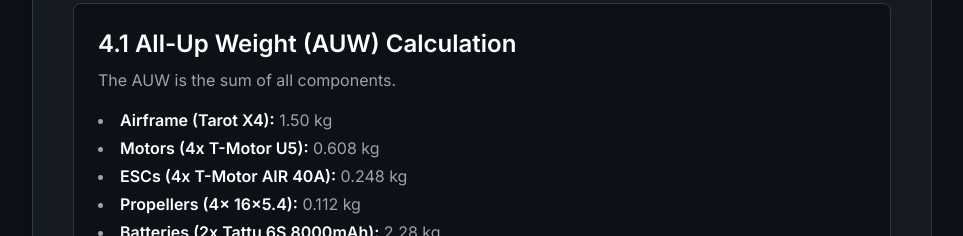
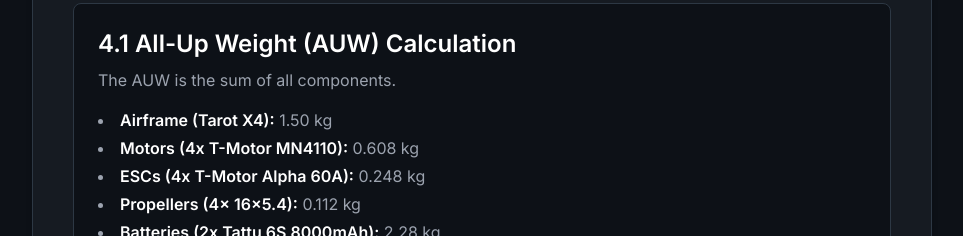
Before and after one commit to HusainBeepBop/Patrol-A-Drone, a plain HTML site: page index.html in a window 1280 px wide. Shown: the part 4700-4936 px from the top of the page, without its empty margins (158-1121 px from the left). Drawn offline with nearby package versions, Linux system fonts and the light colour scheme.

Commit message:
component update

```diff
--- a/index.html
+++ b/index.html
@@ -203,8 +203,8 @@
                     <p class="text-gray-400">The AUW is the sum of all components.</p>
                     <ul class="list-disc list-inside mt-4 text-gray-400 space-y-1">
                         <li><span class="font-semibold text-white">Airframe (Tarot X4):</span> 1.50 kg</li>
-                        <li><span class="font-semibold text-white">Motors (4x T-Motor U5):</span> 0.608 kg</li>
-                        <li><span class="font-semibold text-white">ESCs (4x T-Motor AIR 40A):</span> 0.248 kg</li>
+                        <li><span class="font-semibold text-white">Motors (4x T-Motor MN4110):</span> 0.608 kg</li>
+                        <li><span class="font-semibold text-white">ESCs (4x T-Motor Alpha 60A):</span> 0.248 kg</li>
                         <li><span class="font-semibold text-white">Propellers (4x 16x5.4):</span> 0.112 kg</li>
                         <li><span class="font-semibold text-white">Batteries (2x Tattu 6S 8000mAh):</span> 2.28 kg</li>
                         <li><span class="font-semibold text-white">Payload (DJI Zenmuse H20T):</span> 0.83 kg</li>
```
